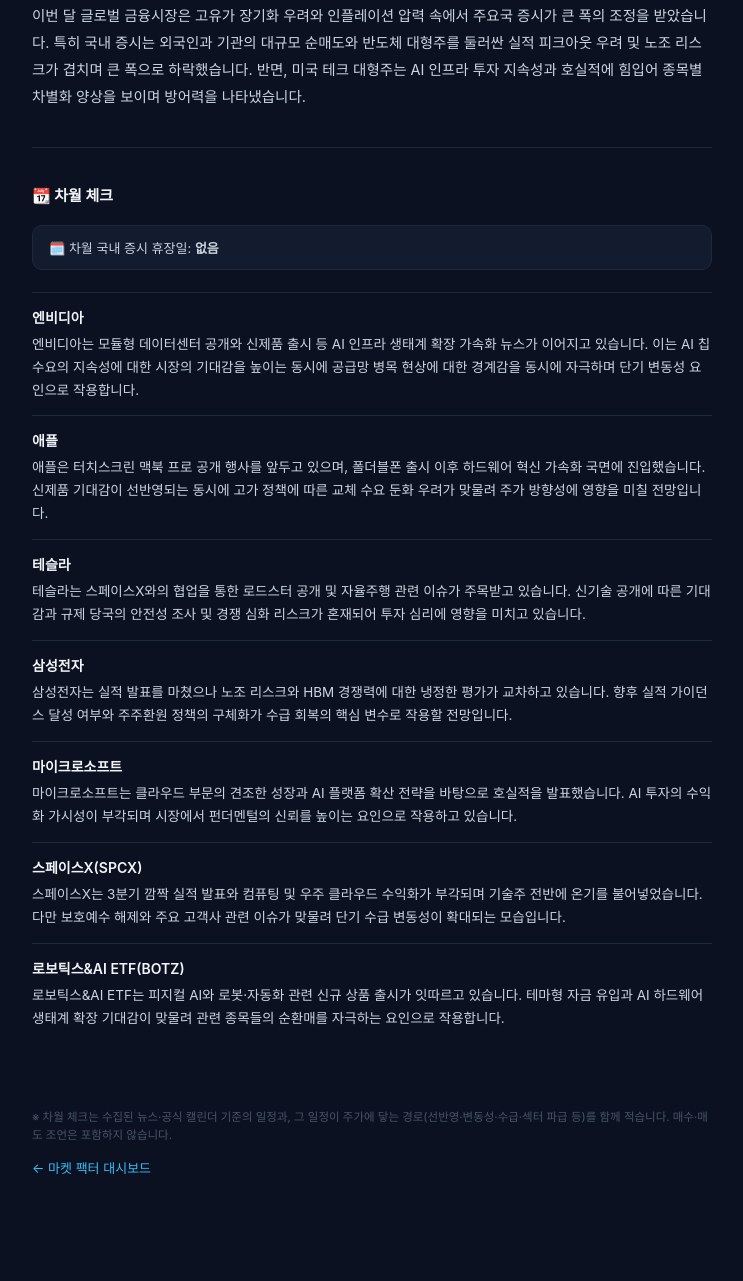
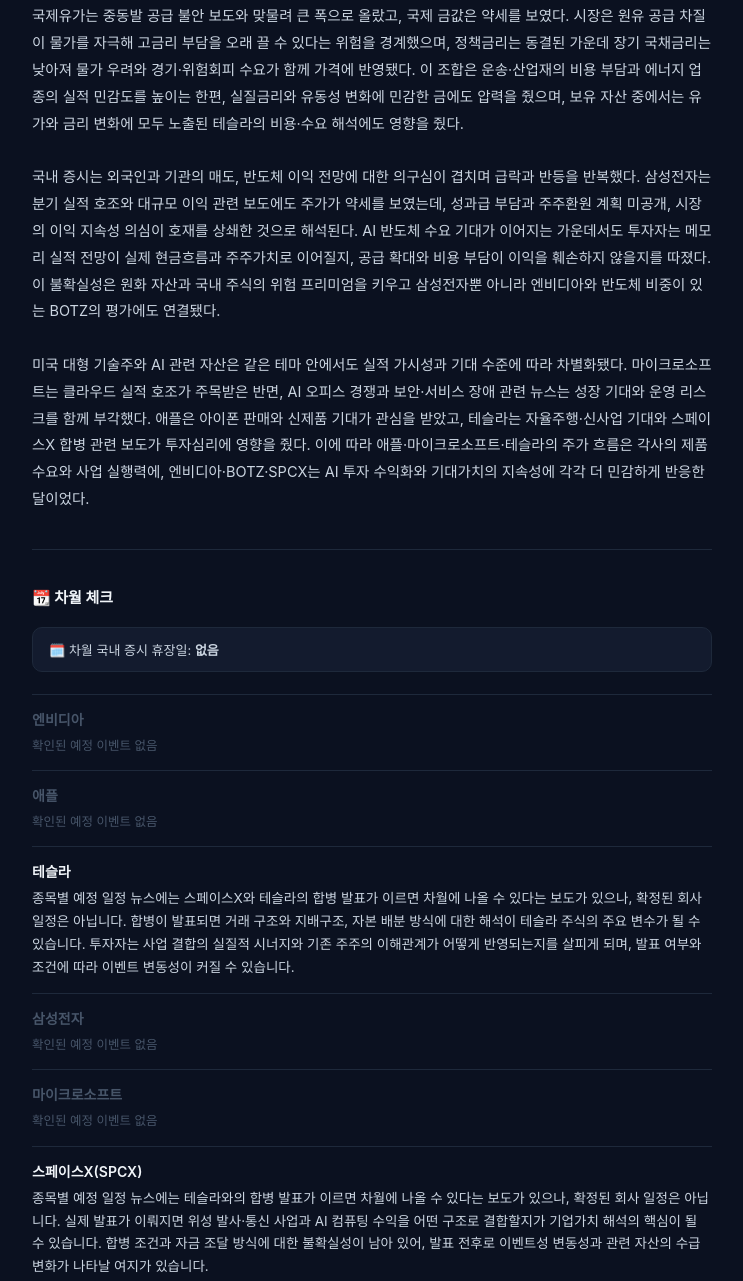
Before and after one commit to levi-shin/market-factor, a plain HTML site: page reports/2026-10-monthly.html in a window 1280 px wide. Shown: the part 1384-2665 px from the top of the page, without its empty margins (268-1011 px from the left). Drawn offline with nearby package versions, Linux system fonts and the light colour scheme.

Commit message:
chore: update monthly market report

```diff
--- a/reports/2026-10-monthly.html
+++ b/reports/2026-10-monthly.html
@@ -129,39 +129,43 @@
   </section>
   <section class="issue">
     <h2>🔍 이번 달 이슈 분석</h2>
-    <p>이번 달 글로벌 금융시장은 고유가 장기화 우려와 인플레이션 압력 속에서 주요국 증시가 큰 폭의 조정을 받았습니다. 특히 국내 증시는 외국인과 기관의 대규모 순매도와 반도체 대형주를 둘러싼 실적 피크아웃 우려 및 노조 리스크가 겹치며 큰 폭으로 하락했습니다. 반면, 미국 테크 대형주는 AI 인프라 투자 지속성과 호실적에 힘입어 종목별 차별화 양상을 보이며 방어력을 나타냈습니다.</p>
+    <p>국제유가는 중동발 공급 불안 보도와 맞물려 큰 폭으로 올랐고, 국제 금값은 약세를 보였다. 시장은 원유 공급 차질이 물가를 자극해 고금리 부담을 오래 끌 수 있다는 위험을 경계했으며, 정책금리는 동결된 가운데 장기 국채금리는 낮아져 물가 우려와 경기·위험회피 수요가 함께 가격에 반영됐다. 이 조합은 운송·산업재의 비용 부담과 에너지 업종의 실적 민감도를 높이는 한편, 실질금리와 유동성 변화에 민감한 금에도 압력을 줬으며, 보유 자산 중에서는 유가와 금리 변화에 모두 노출된 테슬라의 비용·수요 해석에도 영향을 줬다.
+
+국내 증시는 외국인과 기관의 매도, 반도체 이익 전망에 대한 의구심이 겹치며 급락과 반등을 반복했다. 삼성전자는 분기 실적 호조와 대규모 이익 관련 보도에도 주가가 약세를 보였는데, 성과급 부담과 주주환원 계획 미공개, 시장의 이익 지속성 의심이 호재를 상쇄한 것으로 해석된다. AI 반도체 수요 기대가 이어지는 가운데서도 투자자는 메모리 실적 전망이 실제 현금흐름과 주주가치로 이어질지, 공급 확대와 비용 부담이 이익을 훼손하지 않을지를 따졌다. 이 불확실성은 원화 자산과 국내 주식의 위험 프리미엄을 키우고 삼성전자뿐 아니라 엔비디아와 반도체 비중이 있는 BOTZ의 평가에도 연결됐다.
+
+미국 대형 기술주와 AI 관련 자산은 같은 테마 안에서도 실적 가시성과 기대 수준에 따라 차별화됐다. 마이크로소프트는 클라우드 실적 호조가 주목받은 반면, AI 오피스 경쟁과 보안·서비스 장애 관련 뉴스는 성장 기대와 운영 리스크를 함께 부각했다. 애플은 아이폰 판매와 신제품 기대가 관심을 받았고, 테슬라는 자율주행·신사업 기대와 스페이스X 합병 관련 보도가 투자심리에 영향을 줬다. 이에 따라 애플·마이크로소프트·테슬라의 주가 흐름은 각사의 제품 수요와 사업 실행력에, 엔비디아·BOTZ·SPCX는 AI 투자 수익화와 기대가치의 지속성에 각각 더 민감하게 반응한 달이었다.</p>
   </section>
   <section>
     <h2>📆 차월 체크</h2>
     <div class="holiday-note">🗓️ 차월 국내 증시 휴장일: <strong>없음</strong></div>
 
         <div class="event">
-          <div class="name" >엔비디아</div>
-          <div class="impact">엔비디아는 모듈형 데이터센터 공개와 신제품 출시 등 AI 인프라 생태계 확장 가속화 뉴스가 이어지고 있습니다. 이는 AI 칩 수요의 지속성에 대한 시장의 기대감을 높이는 동시에 공급망 병목 현상에 대한 경계감을 동시에 자극하며 단기 변동성 요인으로 작용합니다.</div>
+          <div class="name" style="color:#475569;">엔비디아</div>
+          <div class="impact empty">확인된 예정 이벤트 없음</div>
         </div>
         <div class="event">
-          <div class="name" >애플</div>
-          <div class="impact">애플은 터치스크린 맥북 프로 공개 행사를 앞두고 있으며, 폴더블폰 출시 이후 하드웨어 혁신 가속화 국면에 진입했습니다. 신제품 기대감이 선반영되는 동시에 고가 정책에 따른 교체 수요 둔화 우려가 맞물려 주가 방향성에 영향을 미칠 전망입니다.</div>
+          <div class="name" style="color:#475569;">애플</div>
+          <div class="impact empty">확인된 예정 이벤트 없음</div>
         </div>
         <div class="event">
           <div class="name" >테슬라</div>
-          <div class="impact">테슬라는 스페이스X와의 협업을 통한 로드스터 공개 및 자율주행 관련 이슈가 주목받고 있습니다. 신기술 공개에 따른 기대감과 규제 당국의 안전성 조사 및 경쟁 심화 리스크가 혼재되어 투자 심리에 영향을 미치고 있습니다.</div>
+          <div class="impact">종목별 예정 일정 뉴스에는 스페이스X와 테슬라의 합병 발표가 이르면 차월에 나올 수 있다는 보도가 있으나, 확정된 회사 일정은 아닙니다. 합병이 발표되면 거래 구조와 지배구조, 자본 배분 방식에 대한 해석이 테슬라 주식의 주요 변수가 될 수 있습니다. 투자자는 사업 결합의 실질적 시너지와 기존 주주의 이해관계가 어떻게 반영되는지를 살피게 되며, 발표 여부와 조건에 따라 이벤트 변동성이 커질 수 있습니다.</div>
         </div>
         <div class="event">
-          <div class="name" >삼성전자</div>
-          <div class="impact">삼성전자는 실적 발표를 마쳤으나 노조 리스크와 HBM 경쟁력에 대한 냉정한 평가가 교차하고 있습니다. 향후 실적 가이던스 달성 여부와 주주환원 정책의 구체화가 수급 회복의 핵심 변수로 작용할 전망입니다.</div>
+          <div class="name" style="color:#475569;">삼성전자</div>
+          <div class="impact empty">확인된 예정 이벤트 없음</div>
         </div>
         <div class="event">
-          <div class="name" >마이크로소프트</div>
-          <div class="impact">마이크로소프트는 클라우드 부문의 견조한 성장과 AI 플랫폼 확산 전략을 바탕으로 호실적을 발표했습니다. AI 투자의 수익화 가시성이 부각되며 시장에서 펀더멘털의 신뢰를 높이는 요인으로 작용하고 있습니다.</div>
+          <div class="name" style="color:#475569;">마이크로소프트</div>
+          <div class="impact empty">확인된 예정 이벤트 없음</div>
         </div>
         <div class="event">
           <div class="name" >스페이스X(SPCX)</div>
-          <div class="impact">스페이스X는 3분기 깜짝 실적 발표와 컴퓨팅 및 우주 클라우드 수익화가 부각되며 기술주 전반에 온기를 불어넣었습니다. 다만 보호예수 해제와 주요 고객사 관련 이슈가 맞물려 단기 수급 변동성이 확대되는 모습입니다.</div>
+          <div class="impact">종목별 예정 일정 뉴스에는 테슬라와의 합병 발표가 이르면 차월에 나올 수 있다는 보도가 있으나, 확정된 회사 일정은 아닙니다. 실제 발표가 이뤄지면 위성 발사·통신 사업과 AI 컴퓨팅 수익을 어떤 구조로 결합할지가 기업가치 해석의 핵심이 될 수 있습니다. 합병 조건과 자금 조달 방식에 대한 불확실성이 남아 있어, 발표 전후로 이벤트성 변동성과 관련 자산의 수급 변화가 나타날 여지가 있습니다.</div>
         </div>
         <div class="event">
-          <div class="name" >로보틱스&AI ETF(BOTZ)</div>
-          <div class="impact">로보틱스&AI ETF는 피지컬 AI와 로봇·자동화 관련 신규 상품 출시가 잇따르고 있습니다. 테마형 자금 유입과 AI 하드웨어 생태계 확장 기대감이 맞물려 관련 종목들의 순환매를 자극하는 요인으로 작용합니다.</div>
+          <div class="name" style="color:#475569;">로보틱스&AI ETF(BOTZ)</div>
+          <div class="impact empty">확인된 예정 이벤트 없음</div>
         </div>
   </section>
   <footer>
```
Also changed, not shown: reports.json (+9 -9 lines).
